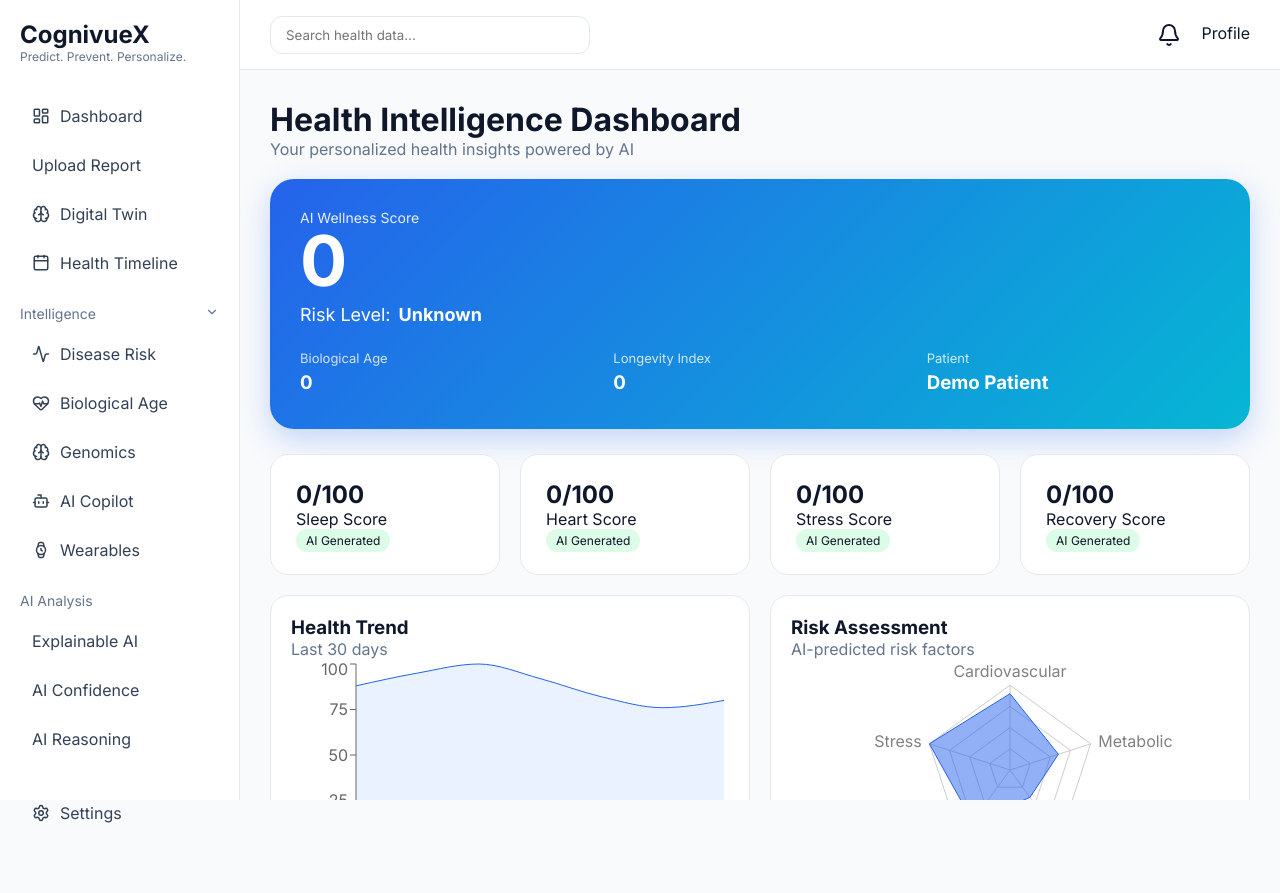
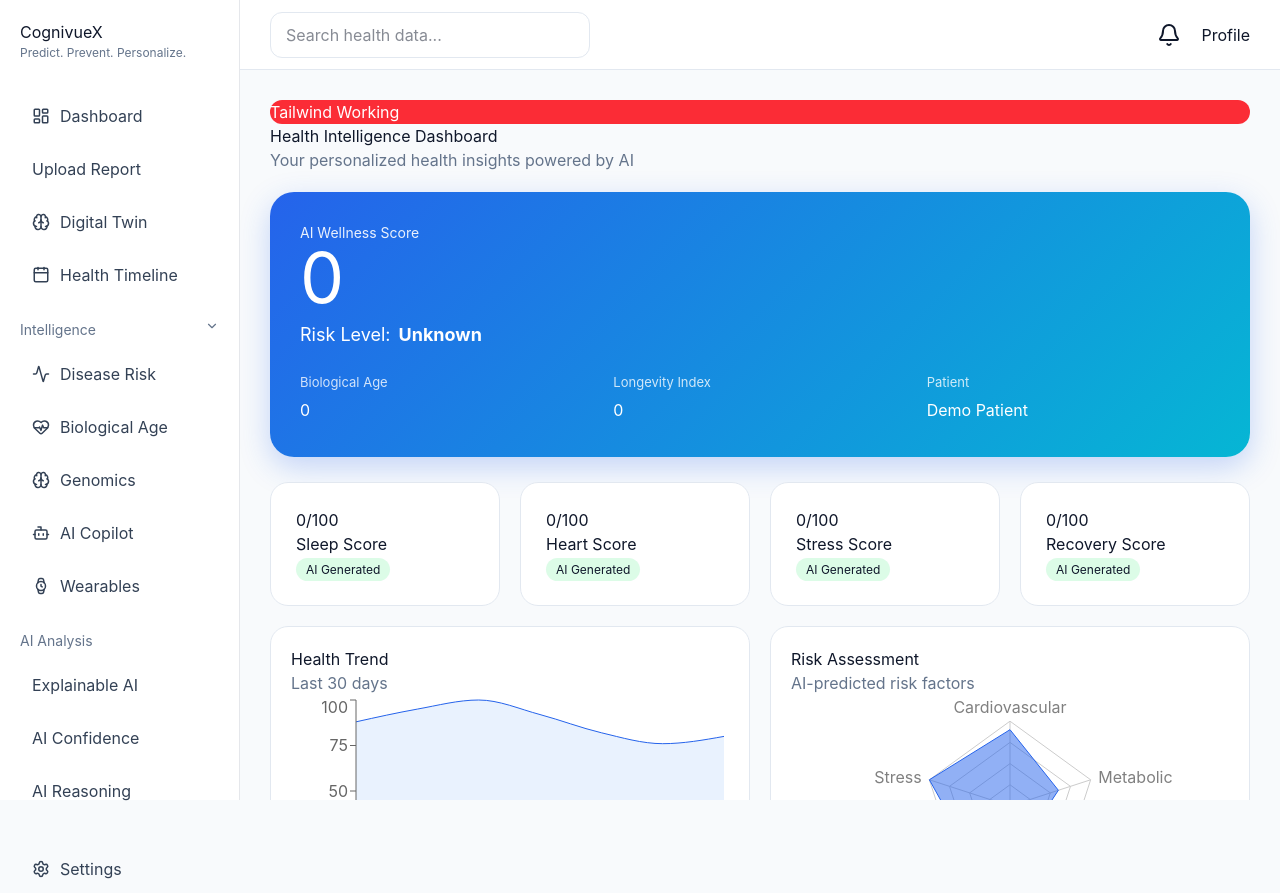
Before and after one commit to likithknp/cognivuex-ui, a React (Vite) app: page /dashboard in a window 1280 px wide. Before the commit the page ends 835 px from the top, so only its background shows below. Built offline with nearby package versions, Linux system fonts and the light colour scheme; no server answers.

Commit message:
Commiting changes of DV mam

```diff
--- a/src/index.css
+++ b/src/index.css
@@ -1,3 +1,4 @@
+@import "tailwindcss";
 @import url('https://fonts.googleapis.com/css2?family=Inter:wght@300;400;500;600;700;800;900&display=swap');
 
 *{
--- a/src/pages/Dashboard.jsx
+++ b/src/pages/Dashboard.jsx
@@ -64,6 +64,9 @@ export default function Dashboard() {
 
   return (
     <>
+    <div className="bg-red-500 text-white p-8 rounded-3xl mb-4">
+          Tailwind Working
+        </div>
       <h1>Health Intelligence Dashboard</h1>
 
       <p
```
